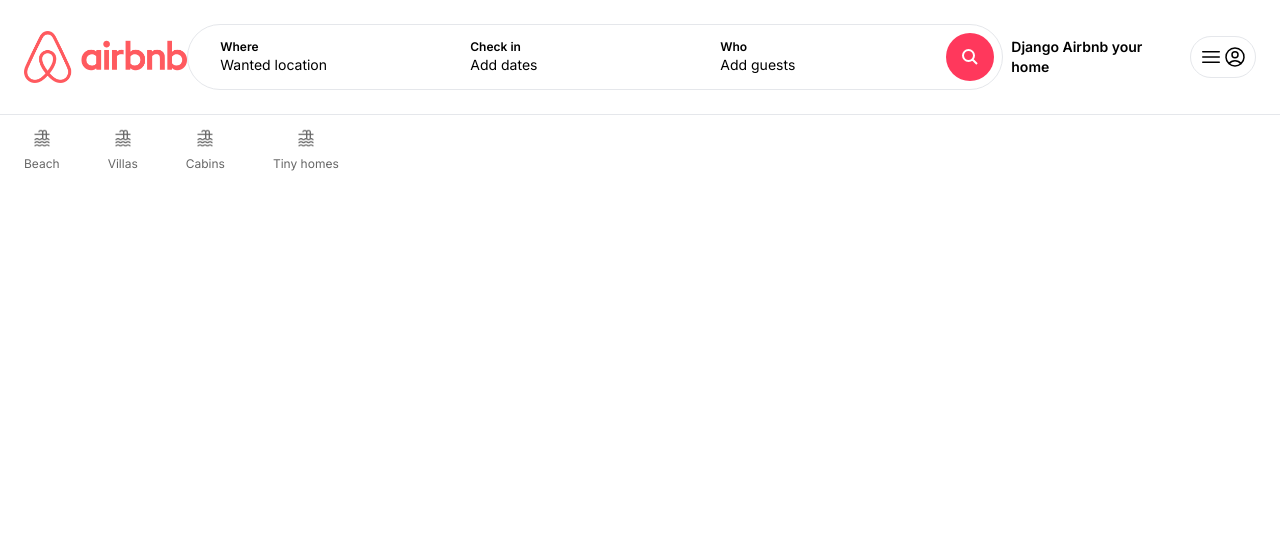
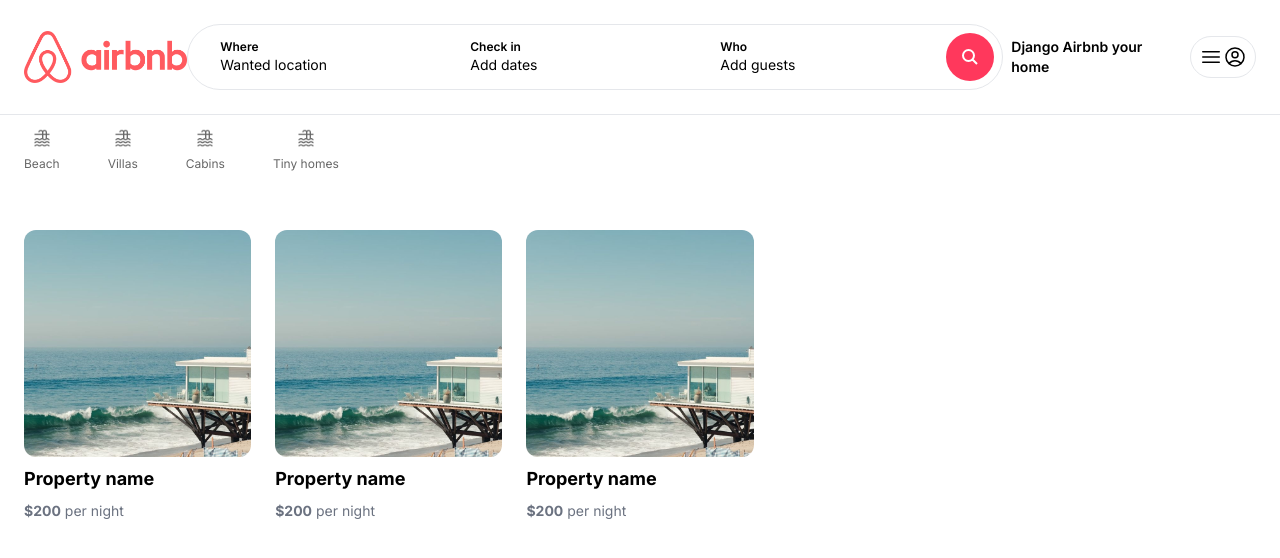
Before and after one commit to luisEnrique22xd/AirbnbFront, a Next.js app: page / in a window 1280 px wide. Shown: the top 558 px of the page. Built offline with nearby package versions, Linux system fonts and the light colour scheme.

Commit message:
04 List Properties on the front page

```diff
--- a/app/components/navbar/UserNav.tsx
+++ b/app/components/navbar/UserNav.tsx
@@ -3,11 +3,11 @@
         <div className="p-2 relative inline-block border rounded-full">
             <button className="flex items-center">
             <svg fill="none" viewBox="0 0 24 24" strokeWidth="1.5" stroke="currentColor" className="size-6">
-            <path stroke-linecap="round" stroke-linejoin="round" d="M3.75 6.75h16.5M3.75 12h16.5m-16.5 5.25h16.5" />
+            <path strokeLinecap="round" strokeLinejoin="round" d="M3.75 6.75h16.5M3.75 12h16.5m-16.5 5.25h16.5" />
             </svg>
 
             <svg  fill="none" viewBox="0 0 24 24" strokeWidth="1.5" stroke="currentColor" className="size-6">
-            <path stroke-linecap="round" stroke-linejoin="round" d="M17.982 18.725A7.488 7.488 0 0 0 12 15.75a7.488 7.488 0 0 0-5.982 2.975m11.963 0a9 9 0 1 0-11.963 0m11.963 0A8.966 8.966 0 0 1 12 21a8.966 8.966 0 0 1-5.982-2.275M15 9.75a3 3 0 1 1-6 0 3 3 0 0 1 6 0Z" />
+            <path strokeLinecap="round" strokeLinejoin="round" d="M17.982 18.725A7.488 7.488 0 0 0 12 15.75a7.488 7.488 0 0 0-5.982 2.975m11.963 0a9 9 0 1 0-11.963 0m11.963 0A8.966 8.966 0 0 1 12 21a8.966 8.966 0 0 1-5.982-2.275M15 9.75a3 3 0 1 1-6 0 3 3 0 0 1 6 0Z" />
             </svg>
 
 
--- /dev/null
+++ b/app/components/properties/PropertyList.tsx
@@ -0,0 +1,12 @@
+import PropertyListItem from "./PropertyListItem";
+
+const PropertyList = () => {
+    return(
+         <>
+         <PropertyListItem />
+         <PropertyListItem />
+         <PropertyListItem />
+         </>
+    )
+}
+export default PropertyList;
--- /dev/null
+++ b/app/components/properties/PropertyListItem.tsx
@@ -0,0 +1,24 @@
+import Image from "next/image";
+const PropertyListItem = ({  }) => {
+    return(
+        <div className="cursor-pointer">
+            <div className="relative overflow-hidden aspect-square rounded-xl">
+                <Image
+                    fill
+                    src='/beach_1.jpg'
+                    sizes= "{max-width: 768px} 768px, {max-width:1200px}: 768px, 768px"
+                    className="hover:scale-110 object-cover transition h-full w-full"
+                    alt='beach'
+                />
+            </div>
+            <div className="mt-2">
+                <p className="text-lg font-bold">Property name</p>
+            </div>
+            <div className="mt-2">
+                <p className="text-sm text-gray-500"><strong>$200</strong> per night</p>
+            </div>
+        </div>
+    )
+}
+
+export default PropertyListItem;
--- a/app/page.tsx
+++ b/app/page.tsx
@@ -1,9 +1,15 @@
 import Categories from "./components/Categories";
+import PropertyList from "./components/properties/PropertyList";
 
 export default function Home() {
   return (
       <main className="max-w-[1500px] mx-auto px-6">
         <Categories />
+
+        <div className="mt-4 grid grid-cols-1 md:grid-cols-3 lg:grid-cols-5 gap-6">
+        <PropertyList />
+        </div>
+
       </main>
   );
 }
```
Also changed, not shown: public/beach_1.jpg (added).
